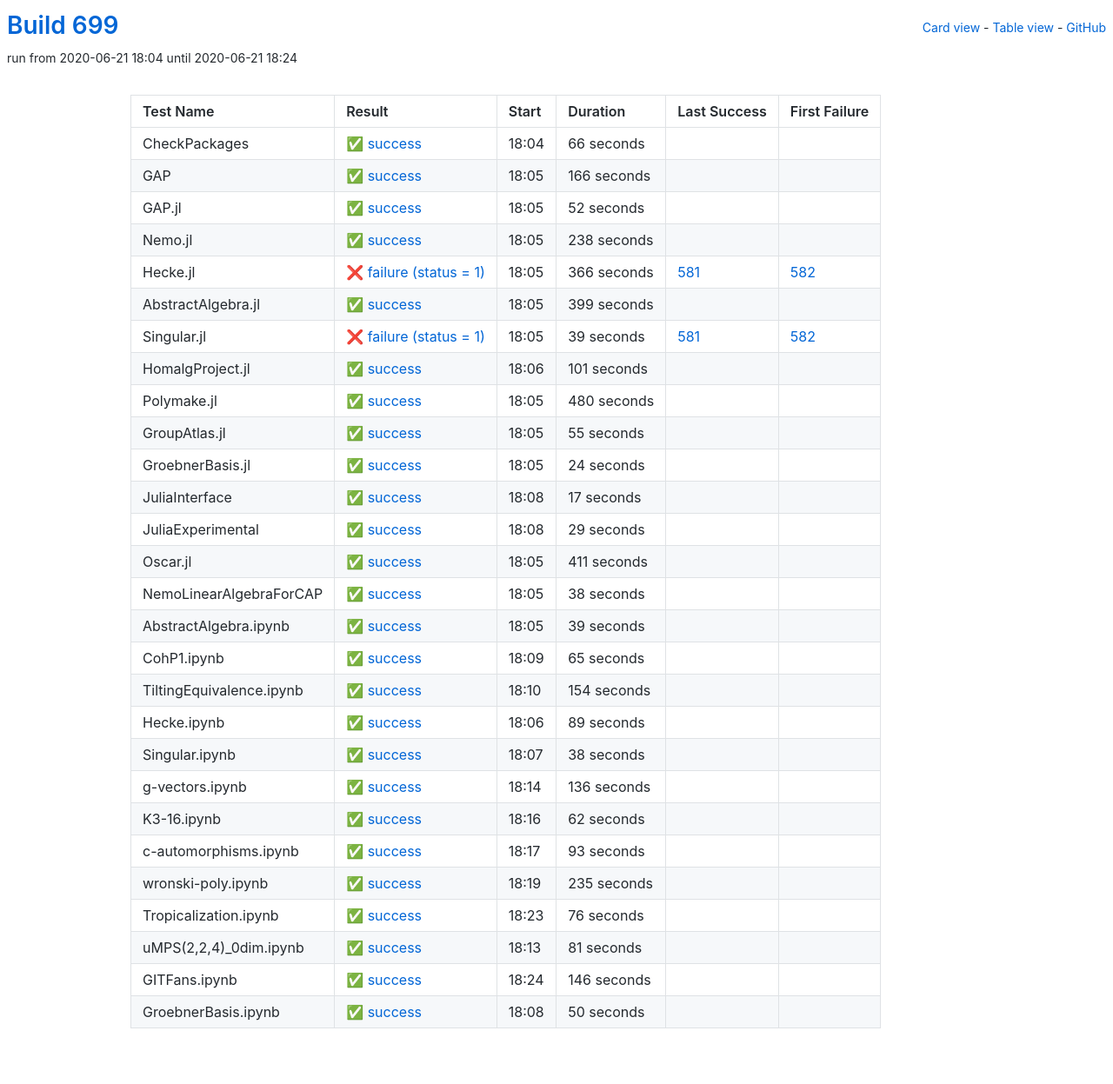
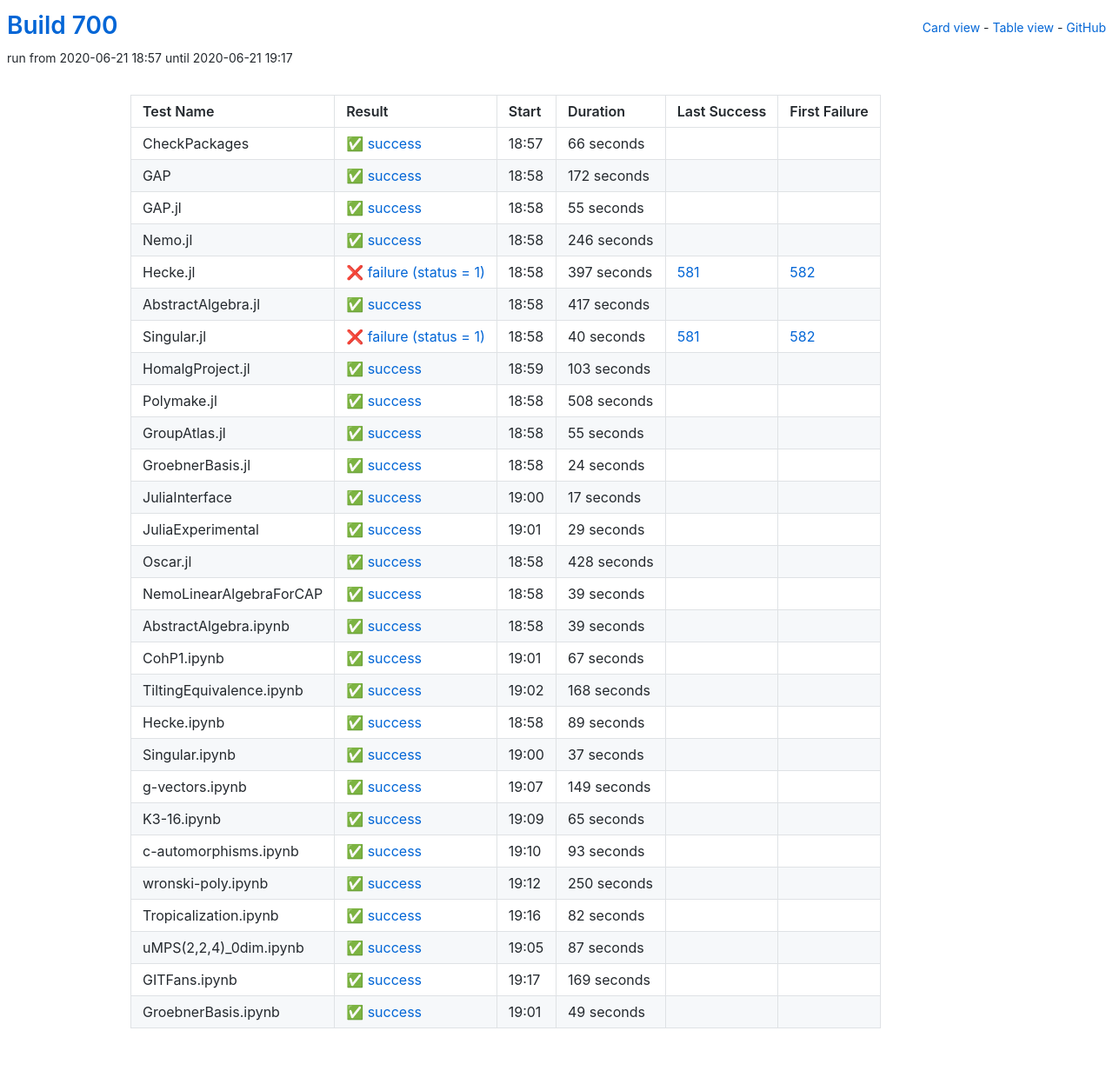
Before and after one commit to oscar-system/oscar-ci-status-1.4, a Jekyll site: the page built from table.html, in a window 1280 px wide. Shown: the whole page at 87% size. Built offline with Jekyll 4.4.1, drawn with Linux system fonts in a browser that asks for light colours.

Commit message:
Build #700

```diff
--- a/_data/ci.yml
+++ b/_data/ci.yml
@@ -1,6 +1,6 @@
 ---
-build: 699
-build_url: https://oscarci.mathematik.uni-kl.de/job/oscar-julia-1.4/699/
+build: 700
+build_url: https://oscarci.mathematik.uni-kl.de/job/oscar-julia-1.4/700/
 job: oscar-julia-1.4
 organization: oscar-system
 repo: oscar-ci-status-1.4
@@ -8,8 +8,8 @@ repourl: https://github.com/oscar-system/oscar-ci-status-1.4
 tests:
 - name: CheckPackages
   id: checkpackages
-  log: https://oscarci.mathematik.uni-kl.de/job/oscar-julia-1.4/699/artifact/logs/build-699/CheckPackages.log
-  start: 2020-06-21 18:04
+  log: https://oscarci.mathematik.uni-kl.de/job/oscar-julia-1.4/700/artifact/logs/build-700/CheckPackages.log
+  start: 2020-06-21 18:57
   success: true
   exitcode: 0
   status: success
@@ -20,104 +20,104 @@ tests:
   first_failure_url:
 - name: GAP
   id: gap
-  log: https://oscarci.mathematik.uni-kl.de/job/oscar-julia-1.4/699/artifact/logs/build-699/GAP.log
-  start: 2020-06-21 18:05
+  log: https://oscarci.mathematik.uni-kl.de/job/oscar-julia-1.4/700/artifact/logs/build-700/GAP.log
+  start: 2020-06-21 18:58
   success: true
   exitcode: 0
   status: success
-  duration: 166
+  duration: 172
   last_success: false
   last_success_url:
   first_failure: false
   first_failure_url:
 - name: GAP.jl
   id: gap-jl
-  log: https://oscarci.mathematik.uni-kl.de/job/oscar-julia-1.4/699/artifact/logs/build-699/GAP.jl.log
-  start: 2020-06-21 18:05
+  log: https://oscarci.mathematik.uni-kl.de/job/oscar-julia-1.4/700/artifact/logs/build-700/GAP.jl.log
+  start: 2020-06-21 18:58
   success: true
   exitcode: 0
   status: success
-  duration: 52
+  duration: 55
   last_success: false
   last_success_url:
   first_failure: false
   first_failure_url:
 - name: Nemo.jl
   id: nemo-jl
-  log: https://oscarci.mathematik.uni-kl.de/job/oscar-julia-1.4/699/artifact/logs/build-699/Nemo.jl.log
-  start: 2020-06-21 18:05
+  log: https://oscarci.mathematik.uni-kl.de/job/oscar-julia-1.4/700/artifact/logs/build-700/Nemo.jl.log
+  start: 2020-06-21 18:58
   success: true
   exitcode: 0
   status: success
-  duration: 238
+  duration: 246
   last_success: false
   last_success_url:
   first_failure: false
   first_failure_url:
 - name: Hecke.jl
   id: hecke-jl
-  log: https://oscarci.mathematik.uni-kl.de/job/oscar-julia-1.4/699/artifact/logs/build-699/Hecke.jl.log
-  start: 2020-06-21 18:05
+  log: https://oscarci.mathematik.uni-kl.de/job/oscar-julia-1.4/700/artifact/logs/build-700/Hecke.jl.log
+  start: 2020-06-21 18:58
   success: false
   exitcode: 1
   status: failure
-  duration: 366
+  duration: 397
   last_success: 581
   last_success_url: https://oscarci.mathematik.uni-kl.de/job/oscar-julia-1.4/581/
   first_failure: 582
   first_failure_url: https://oscarci.mathematik.uni-kl.de/job/oscar-julia-1.4/582/
 - name: AbstractAlgebra.jl
   id: abstractalgebra-jl
-  log: https://oscarci.mathematik.uni-kl.de/job/oscar-julia-1.4/699/artifact/logs/build-699/AbstractAlgebra.jl.log
-  start: 2020-06-21 18:05
+  log: https://oscarci.mathematik.uni-kl.de/job/oscar-julia-1.4/700/artifact/logs/build-700/AbstractAlgebra.jl.log
+  start: 2020-06-21 18:58
   success: true
   exitcode: 0
   status: success
-  duration: 399
+  duration: 417
   last_success: false
   last_success_url:
   first_failure: false
   first_failure_url:
 - name: Singular.jl
   id: singular-jl
-  log: https://oscarci.mathematik.uni-kl.de/job/oscar-julia-1.4/699/artifact/logs/build-699/Singular.jl.log
-  start: 2020-06-21 18:05
+  log: https://oscarci.mathematik.uni-kl.de/job/oscar-julia-1.4/700/artifact/logs/build-700/Singular.jl.log
+  start: 2020-06-21 18:58
   success: false
   exitcode: 1
   status: failure
-  duration: 39
+  duration: 40
   last_success: 581
   last_success_url: https://oscarci.mathematik.uni-kl.de/job/oscar-julia-1.4/581/
   first_failure: 582
   first_failure_url: https://oscarci.mathematik.uni-kl.de/job/oscar-julia-1.4/582/
 - name: HomalgProject.jl
   id: homalgproject-jl
-  log: https://oscarci.mathematik.uni-kl.de/job/oscar-julia-1.4/699/artifact/logs/build-699/HomalgProject.jl.log
-  start: 2020-06-21 18:06
+  log: https://oscarci.mathematik.uni-kl.de/job/oscar-julia-1.4/700/artifact/logs/build-700/HomalgProject.jl.log
+  start: 2020-06-21 18:59
   success: true
   exitcode: 0
   status: success
-  duration: 101
+  duration: 103
   last_success: false
   last_success_url:
   first_failure: false
   first_failure_url:
 - name: Polymake.jl
   id: polymake-jl
-  log: https://oscarci.mathematik.uni-kl.de/job/oscar-julia-1.4/699/artifact/logs/build-699/Polymake.jl.log
-  start: 2020-06-21 18:05
+  log: https://oscarci.mathematik.uni-kl.de/job/oscar-julia-1.4/700/artifact/logs/build-700/Polymake.jl.log
+  start: 2020-06-21 18:58
   success: true
   exitcode: 0
   status: success
-  duration: 480
+  duration: 508
   last_success: false
   last_success_url:
   first_failure: false
   first_failure_url:
 - name: GroupAtlas.jl
   id: groupatlas-jl
-  log: https://oscarci.mathematik.uni-kl.de/job/oscar-julia-1.4/699/artifact/logs/build-699/GroupAtlas.jl.log
-  start: 2020-06-21 18:05
+  log: https://oscarci.mathematik.uni-kl.de/job/oscar-julia-1.4/700/artifact/logs/build-700/GroupAtlas.jl.log
+  start: 2020-06-21 18:58
   success: true
   exitcode: 0
   status: success
@@ -128,8 +128,8 @@ tests:
   first_failure_url:
 - name: GroebnerBasis.jl
   id: groebnerbasis-jl
-  log: https://oscarci.mathematik.uni-kl.de/job/oscar-julia-1.4/699/artifact/logs/build-699/GroebnerBasis.jl.log
-  start: 2020-06-21 18:05
+  log: https://oscarci.mathematik.uni-kl.de/job/oscar-julia-1.4/700/artifact/logs/build-700/GroebnerBasis.jl.log
+  start: 2020-06-21 18:58
   success: true
   exitcode: 0
   status: success
@@ -140,8 +140,8 @@ tests:
   first_failure_url:
 - name: JuliaInterface
   id: juliainterface
-  log: https://oscarci.mathematik.uni-kl.de/job/oscar-julia-1.4/699/artifact/logs/build-699/JuliaInterface.log
-  start: 2020-06-21 18:08
+  log: https://oscarci.mathematik.uni-kl.de/job/oscar-julia-1.4/700/artifact/logs/build-700/JuliaInterface.log
+  start: 2020-06-21 19:00
   success: true
   exitcode: 0
   status: success
@@ -152,8 +152,8 @@ tests:
   first_failure_url:
 - name: JuliaExperimental
   id: juliaexperimental
-  log: https://oscarci.mathematik.uni-kl.de/job/oscar-julia-1.4/699/artifact/logs/build-699/JuliaExperimental.log
-  start: 2020-06-21 18:08
+  log: https://oscarci.mathematik.uni-kl.de/job/oscar-julia-1.4/700/artifact/logs/build-700/JuliaExperimental.log
+  start: 2020-06-21 19:01
   success: true
   exitcode: 0
   status: success
@@ -164,32 +164,32 @@ tests:
   first_failure_url:
 - name: Oscar.jl
   id: oscar-jl
-  log: https://oscarci.mathematik.uni-kl.de/job/oscar-julia-1.4/699/artifact/logs/build-699/Oscar.jl.log
-  start: 2020-06-21 18:05
+  log: https://oscarci.mathematik.uni-kl.de/job/oscar-julia-1.4/700/artifact/logs/build-700/Oscar.jl.log
+  start: 2020-06-21 18:58
   success: true
   exitcode: 0
   status: success
-  duration: 411
+  duration: 428
   last_success: false
   last_success_url:
   first_failure: false
   first_failure_url:
 - name: NemoLinearAlgebraForCAP
   id: nemolinearalgebraforcap
-  log: https://oscarci.mathematik.uni-kl.de/job/oscar-julia-1.4/699/artifact/logs/build-699/NemoLinearAlgebraForCAP.log
-  start: 2020-06-21 18:05
+  log: https://oscarci.mathematik.uni-kl.de/job/oscar-julia-1.4/700/artifact/logs/build-700/NemoLinearAlgebraForCAP.log
+  start: 2020-06-21 18:58
   success: true
   exitcode: 0
   status: success
-  duration: 38
+  duration: 39
   last_success: false
   last_success_url:
   first_failure: false
   first_failure_url:
 - name: AbstractAlgebra.ipynb
   id: abstractalgebra-ipynb
-  log: https://oscarci.mathematik.uni-kl.de/job/oscar-julia-1.4/699/artifact/logs/build-699/AbstractAlgebra.ipynb.log
-  start: 2020-06-21 18:05
+  log: https://oscarci.mathematik.uni-kl.de/job/oscar-julia-1.4/700/artifact/logs/build-700/AbstractAlgebra.ipynb.log
+  start: 2020-06-21 18:58
   success: true
   exitcode: 0
   status: success
@@ -200,32 +200,32 @@ tests:
   first_failure_url:
 - name: CohP1.ipynb
   id: cohp1-ipynb
-  log: https://oscarci.mathematik.uni-kl.de/job/oscar-julia-1.4/699/artifact/logs/build-699/CohP1.ipynb.log
-  start: 2020-06-21 18:09
+  log: https://oscarci.mathematik.uni-kl.de/job/oscar-julia-1.4/700/artifact/logs/build-700/CohP1.ipynb.log
+  start: 2020-06-21 19:01
   success: true
   exitcode: 0
   status: success
-  duration: 65
+  duration: 67
   last_success: false
   last_success_url:
   first_failure: false
   first_failure_url:
 - name: TiltingEquivalence.ipynb
   id: tiltingequivalence-ipynb
-  log: https://oscarci.mathematik.uni-kl.de/job/oscar-julia-1.4/699/artifact/logs/build-699/TiltingEquivalence.ipynb.log
-  start: 2020-06-21 18:10
+  log: https://oscarci.mathematik.uni-kl.de/job/oscar-julia-1.4/700/artifact/logs/build-700/TiltingEquivalence.ipynb.log
+  start: 2020-06-21 19:02
   success: true
   exitcode: 0
   status: success
-  duration: 154
+  duration: 168
   last_success: false
   last_success_url:
   first_failure: false
   first_failure_url:
 - name: Hecke.ipynb
   id: hecke-ipynb
-  log: https://oscarci.mathematik.uni-kl.de/job/oscar-julia-1.4/699/artifact/logs/build-699/Hecke.ipynb.log
-  start: 2020-06-21 18:06
+  log: https://oscarci.mathematik.uni-kl.de/job/oscar-julia-1.4/700/artifact/logs/build-700/Hecke.ipynb.log
+  start: 2020-06-21 18:58
   success: true
   exitcode: 0
   status: success
@@ -236,44 +236,44 @@ tests:
   first_failure_url:
 - name: Singular.ipynb
   id: singular-ipynb
-  log: https://oscarci.mathematik.uni-kl.de/job/oscar-julia-1.4/699/artifact/logs/build-699/Singular.ipynb.log
-  start: 2020-06-21 18:07
+  log: https://oscarci.mathematik.uni-kl.de/job/oscar-julia-1.4/700/artifact/logs/build-700/Singular.ipynb.log
+  start: 2020-06-21 19:00
   success: true
   exitcode: 0
   status: success
-  duration: 38
+  duration: 37
   last_success: false
   last_success_url:
   first_failure: false
   first_failure_url:
 - name: g-vectors.ipynb
   id: g-vectors-ipynb
-  log: https://oscarci.mathematik.uni-kl.de/job/oscar-julia-1.4/699/artifact/logs/build-699/g-vectors.ipynb.log
-  start: 2020-06-21 18:14
+  log: https://oscarci.mathematik.uni-kl.de/job/oscar-julia-1.4/700/artifact/logs/build-700/g-vectors.ipynb.log
+  start: 2020-06-21 19:07
   success: true
   exitcode: 0
   status: success
-  duration: 136
+  duration: 149
   last_success: false
   last_success_url:
   first_failure: false
   first_failure_url:
 - name: K3-16.ipynb
   id: k3-16-ipynb
-  log: https://oscarci.mathematik.uni-kl.de/job/oscar-julia-1.4/699/artifact/logs/build-699/K3-16.ipynb.log
-  start: 2020-06-21 18:16
+  log: https://oscarci.mathematik.uni-kl.de/job/oscar-julia-1.4/700/artifact/logs/build-700/K3-16.ipynb.log
+  start: 2020-06-21 19:09
   success: true
   exitcode: 0
   status: success
-  duration: 62
+  duration: 65
   last_success: false
   last_success_url:
   first_failure: false
   first_failure_url:
 - name: c-automorphisms.ipynb
   id: c-automorphisms-ipynb
-  log: https://oscarci.mathematik.uni-kl.de/job/oscar-julia-1.4/699/artifact/logs/build-699/c-automorphisms.ipynb.log
-  start: 2020-06-21 18:17
+  log: https://oscarci.mathematik.uni-kl.de/job/oscar-julia-1.4/700/artifact/logs/build-700/c-automorphisms.ipynb.log
+  start: 2020-06-21 19:10
   success: true
   exitcode: 0
   status: success
@@ -284,60 +284,60 @@ tests:
   first_failure_url:
 - name: wronski-poly.ipynb
   id: wronski-poly-ipynb
-  log: https://oscarci.mathematik.uni-kl.de/job/oscar-julia-1.4/699/artifact/logs/build-699/wronski-poly.ipynb.log
-  start: 2020-06-21 18:19
+  log: https://oscarci.mathematik.uni-kl.de/job/oscar-julia-1.4/700/artifact/logs/build-700/wronski-poly.ipynb.log
+  start: 2020-06-21 19:12
   success: true
   exitcode: 0
   status: success
-  duration: 235
+  duration: 250
   last_success: false
   last_success_url:
   first_failure: false
   first_failure_url:
 - name: Tropicalization.ipynb
   id: tropicalization-ipynb
-  log: https://oscarci.mathematik.uni-kl.de/job/oscar-julia-1.4/699/artifact/logs/build-699/Tropicalization.ipynb.log
-  start: 2020-06-21 18:23
+  log: https://oscarci.mathematik.uni-kl.de/job/oscar-julia-1.4/700/artifact/logs/build-700/Tropicalization.ipynb.log
+  start: 2020-06-21 19:16
   success: true
   exitcode: 0
   status: success
-  duration: 76
+  duration: 82
   last_success: false
   last_success_url:
   first_failure: false
   first_failure_url:
 - name: uMPS(2,2,4)_0dim.ipynb
   id: umps-2-2-4-0dim-ipynb
-  log: https://oscarci.mathematik.uni-kl.de/job/oscar-julia-1.4/699/artifact/logs/build-699/uMPS-2-2-4-_0dim.ipynb.log
-  start: 2020-06-21 18:13
+  log: https://oscarci.mathematik.uni-kl.de/job/oscar-julia-1.4/700/artifact/logs/build-700/uMPS-2-2-4-_0dim.ipynb.log
+  start: 2020-06-21 19:05
   success: true
   exitcode: 0
   status: success
-  duration: 81
+  duration: 87
   last_success: false
   last_success_url:
   first_failure: false
   first_failure_url:
 - name: GITFans.ipynb
   id: gitfans-ipynb
-  log: https://oscarci.mathematik.uni-kl.de/job/oscar-julia-1.4/699/artifact/logs/build-699/GITFans.ipynb.log
-  start: 2020-06-21 18:24
+  log: https://oscarci.mathematik.uni-kl.de/job/oscar-julia-1.4/700/artifact/logs/build-700/GITFans.ipynb.log
+  start: 2020-06-21 19:17
   success: true
   exitcode: 0
   status: success
-  duration: 146
+  duration: 169
   last_success: false
   last_success_url:
   first_failure: false
   first_failure_url:
 - name: GroebnerBasis.ipynb
   id: groebnerbasis-ipynb
-  log: https://oscarci.mathematik.uni-kl.de/job/oscar-julia-1.4/699/artifact/logs/build-699/GroebnerBasis.ipynb.log
-  start: 2020-06-21 18:08
+  log: https://oscarci.mathematik.uni-kl.de/job/oscar-julia-1.4/700/artifact/logs/build-700/GroebnerBasis.ipynb.log
+  start: 2020-06-21 19:01
   success: true
   exitcode: 0
   status: success
-  duration: 50
+  duration: 49
   last_success: false
   last_success_url:
   first_failure: false
```
Also changed, not shown: README.md.
